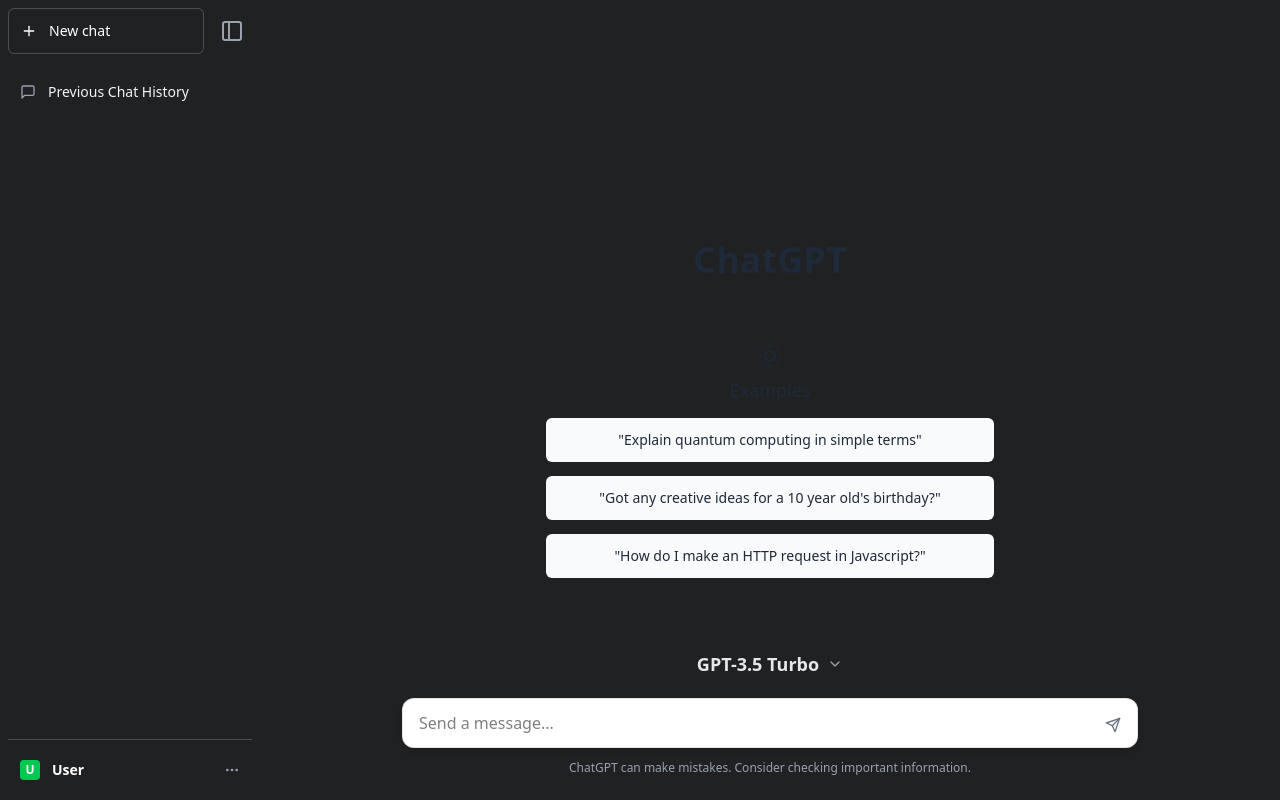
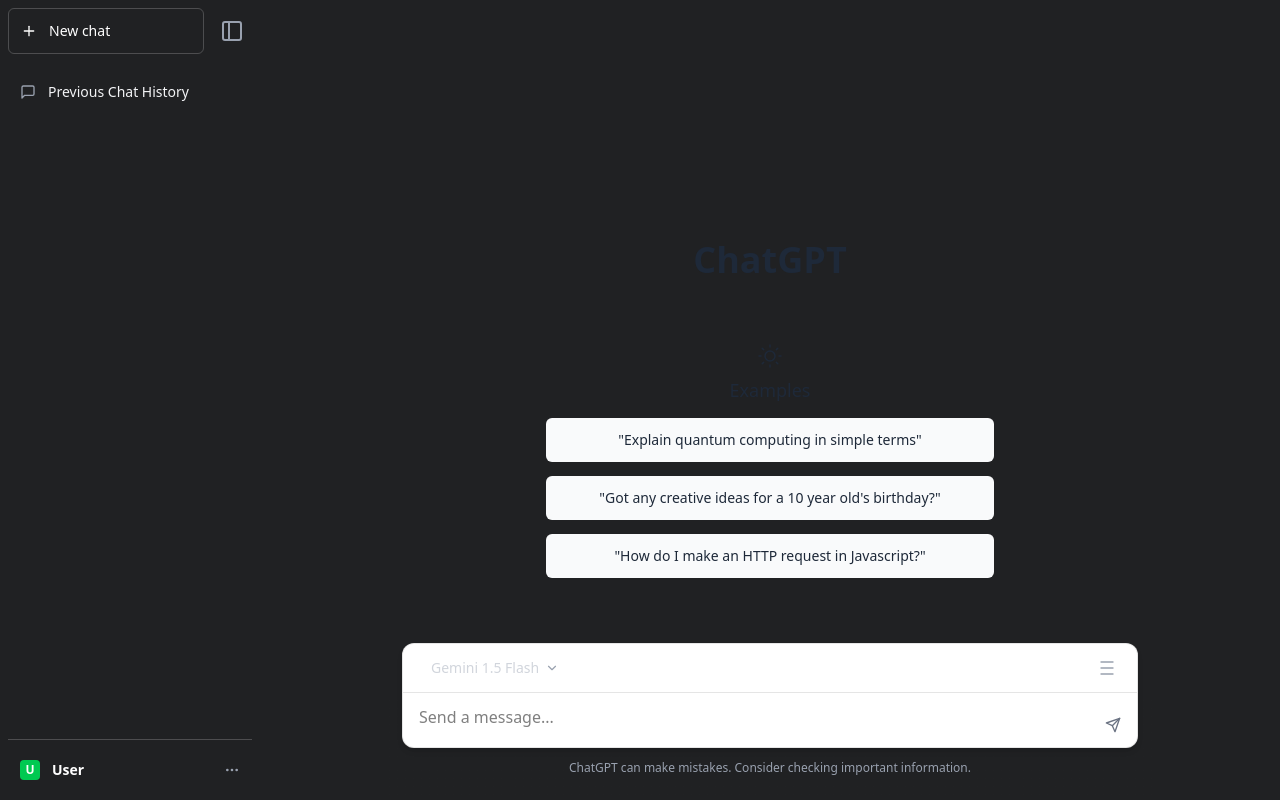
Before and after one commit to C4rlos-asx/IA-con-recuerdos, a React app in the folder frontend/: page / in a window 1280 px wide. Built offline with nearby package versions, Linux system fonts and the light colour scheme; the HTML template or start-up script is replaced by a standard one.

Commit message:
fix de respuestas IA

```diff
--- a/frontend/src/components/ChatArea.jsx
+++ b/frontend/src/components/ChatArea.jsx
@@ -5,9 +5,9 @@
     const [messages, setMessages] = React.useState([]);
     const [isLoading, setIsLoading] = React.useState(false);
     const [selectedModel, setSelectedModel] = React.useState({
-        id: 'gpt-3.5-turbo',
-        name: 'GPT-3.5 Turbo',
-        provider: 'openai'
+        id: 'gemini-1.5-flash-latest',
+        name: 'Gemini 1.5 Flash',
+        provider: 'gemini'
     });
 
     const handleSend = async (text) => {
--- a/frontend/src/components/InputArea.jsx
+++ b/frontend/src/components/InputArea.jsx
@@ -21,12 +21,25 @@
     return (
         <div className="absolute bottom-0 left-0 w-full bg-gradient-to-t from-[#202123] via-[#202123] to-transparent pt-10 pb-6 px-4">
             <div className="relative flex h-full flex-1 items-stretch md:flex-col max-w-3xl mx-auto">
-                {onModelChange && (
-                    <div className="mb-3 flex justify-center w-full z-20">
-                        <ModelSelector onModelChange={onModelChange} selectedModel={selectedModel} />
+                <div className="flex flex-col w-full relative border border-black/10 bg-white dark:border-gray-900/50 dark:text-white dark:bg-[#40414F] rounded-xl shadow-md">
+                    {/* Barra superior con selector de modelo */}
+                    <div className="flex items-center justify-between px-4 py-2 border-b border-black/10 dark:border-gray-700/50">
+                        {onModelChange && (
+                            <ModelSelector onModelChange={onModelChange} selectedModel={selectedModel} />
+                        )}
+                        <div className="flex items-center gap-2">
+                            <button className="p-1.5 hover:bg-white/5 rounded-lg transition-colors">
+                                <svg stroke="currentColor" fill="none" strokeWidth="2" viewBox="0 0 24 24" strokeLinecap="round" strokeLinejoin="round" className="h-4 w-4 text-gray-400" xmlns="http://www.w3.org/2000/svg">
+                                    <line x1="3" y1="3" x2="21" y2="3"></line>
+                                    <line x1="3" y1="12" x2="21" y2="12"></line>
+                                    <line x1="3" y1="21" x2="21" y2="21"></line>
+                                </svg>
+                            </button>
+                        </div>
                     </div>
-                )}
-                <div className="flex flex-col w-full py-3 pl-4 relative border border-black/10 bg-white dark:border-gray-900/50 dark:text-white dark:bg-[#40414F] rounded-xl shadow-md">
+
+                    {/* Área de input */}
+                    <div className="relative py-3 pl-4">
                     <textarea
                         value={input}
                         onChange={(e) => setInput(e.target.value)}
@@ -48,6 +61,7 @@
                             <polygon points="22 2 15 22 11 13 2 9 22 2"></polygon>
                         </svg>
                     </button>
+                    </div>
                 </div>
             </div>
             <div className="px-3 pt-2 text-center text-xs text-gray-400 md:px-4 md:pt-3">
--- a/frontend/src/components/ModelSelector.jsx
+++ b/frontend/src/components/ModelSelector.jsx
@@ -3,9 +3,9 @@
 const ModelSelector = ({ onModelChange, selectedModel: propSelectedModel }) => {
     const [isOpen, setIsOpen] = useState(false);
     const [internalSelectedModel, setInternalSelectedModel] = useState({
-        id: 'gpt-3.5-turbo',
-        name: 'GPT-3.5 Turbo',
-        provider: 'openai'
+        id: 'gemini-1.5-flash-latest',
+        name: 'Gemini 1.5 Flash',
+        provider: 'gemini'
     });
 
     // Usar el modelo del prop si existe, sino usar el interno
@@ -13,15 +13,45 @@
     const menuRef = useRef(null);
 
     const models = {
+        gemini: [
+            {
+                id: 'gemini-1.5-flash-latest',
+                name: 'Gemini 1.5 Flash',
+                description: 'Gratis - Respuestas ultrarrápidas',
+                provider: 'gemini'
+            },
+            {
+                id: 'gemini-1.5-pro-latest',
+                name: 'Gemini 1.5 Pro',
+                description: 'Gratis - Contexto extenso, multimodal',
+                provider: 'gemini'
+            },
+            {
+                id: 'gemini-pro',
+                name: 'Gemini Pro',
+                description: 'Gratis - Versión estándar',
+                provider: 'gemini'
+            },
+        ],
         openai: [
-            { id: 'gpt-3.5-turbo', name: 'GPT-3.5 Turbo', description: 'Gratis - Rápido y económico' },
-            { id: 'gpt-4o-mini', name: 'GPT-4o Mini', description: 'Gratis - Versión optimizada de GPT-4' },
-            { id: 'gpt-4o', name: 'GPT-4o', description: 'Más capaz (requiere créditos)' },
-        ],
-        gemini: [
-            { id: 'gemini-1.5-flash-latest', name: 'Gemini 1.5 Flash', description: 'Gratis - Respuestas ultrarrápidas' },
-            { id: 'gemini-1.5-pro-latest', name: 'Gemini 1.5 Pro', description: 'Gratis - Contexto extenso, multimodal' },
-            { id: 'gemini-pro', name: 'Gemini Pro', description: 'Gratis - Versión estándar' },
+            {
+                id: 'gpt-3.5-turbo',
+                name: 'GPT-3.5 Turbo',
+                description: 'Gratis - Rápido y económico',
+                provider: 'openai'
+            },
+            {
+                id: 'gpt-4o-mini',
+                name: 'GPT-4o Mini',
+                description: 'Gratis - Versión optimizada de GPT-4',
+                provider: 'openai'
+            },
+            {
+                id: 'gpt-4o',
+                name: 'GPT-4o',
+                description: 'Más capaz (requiere créditos)',
+                provider: 'openai'
+            },
         ]
     };
 
@@ -38,67 +68,117 @@
         };
     }, []);
 
-    const handleModelSelect = (modelId, modelName, provider) => {
-        const model = { id: modelId, name: modelName, provider };
-        setInternalSelectedModel(model);
+    const handleModelSelect = (model) => {
+        const modelData = {
+            id: model.id,
+            name: model.name,
+            provider: model.provider
+        };
+        setInternalSelectedModel(modelData);
         setIsOpen(false);
         if (onModelChange) {
-            onModelChange(model);
+            onModelChange(modelData);
         }
     };
 
     return (
         <div className="relative" ref={menuRef}>
             <button
-                className="flex items-center gap-2 text-lg font-semibold text-gray-200 hover:bg-[#2A2B32] px-3 py-2 rounded-md transition-colors"
+                className="flex items-center gap-1.5 text-sm text-gray-300 hover:text-gray-100 px-3 py-1.5 rounded-lg hover:bg-white/5 transition-colors"
                 onClick={() => setIsOpen(!isOpen)}
             >
-                <span>{selectedModel.name}</span>
-                <svg stroke="currentColor" fill="none" strokeWidth="2" viewBox="0 0 24 24" strokeLinecap="round" strokeLinejoin="round" className={`h-4 w-4 text-gray-400 transition-transform ${isOpen ? 'rotate-180' : ''}`} xmlns="http://www.w3.org/2000/svg"><polyline points="6 9 12 15 18 9"></polyline></svg>
+                <span>{selectedModel?.name || 'Gemini 1.5 Flash'}</span>
+                <svg
+                    stroke="currentColor"
+                    fill="none"
+                    strokeWidth="2"
+                    viewBox="0 0 24 24"
+                    strokeLinecap="round"
+                    strokeLinejoin="round"
+                    className={`h-3.5 w-3.5 text-gray-400 transition-transform duration-200 ${isOpen ? 'rotate-180' : ''}`}
+                    xmlns="http://www.w3.org/2000/svg"
+                >
+                    <polyline points="6 9 12 15 18 9"></polyline>
+                </svg>
             </button>
 
             {isOpen && (
-                <div className="absolute top-full left-0 mt-2 w-[320px] bg-[#202123] border border-white/10 rounded-xl shadow-xl overflow-visible z-30 text-white p-1">
+                <div className="absolute bottom-full left-0 mb-2 w-[280px] bg-[#1f1f23] border border-gray-700/50 rounded-lg shadow-2xl overflow-hidden z-50 text-white">
+                    <div className="p-2">
+                        <div className="px-3 py-2 text-xs font-semibold text-gray-400 mb-1">
+                            Elige tu modelo
+                        </div>
+
+                        {/* Gemini Models */}
+                        <div className="px-3 py-2 text-xs font-medium text-gray-500 uppercase">
+                            Gemini
+                        </div>
+                        {models.gemini.map((model) => {
+                            const isSelected = selectedModel?.id === model.id;
+                            return (
+                                <div
+                                    key={model.id}
+                                    className="flex items-center justify-between px-3 py-2.5 hover:bg-white/5 rounded-lg cursor-pointer transition-colors"
+                                    onClick={() => handleModelSelect(model)}
+                                >
+                                    <div className="flex flex-col flex-1 min-w-0">
+                                        <span className="text-sm font-medium text-gray-100">{model.name}</span>
+                                        <span className="text-xs text-gray-400 mt-0.5">{model.description}</span>
+                                    </div>
+                                    {isSelected && (
+                                        <svg
+                                            stroke="currentColor"
+                                            fill="none"
+                                            strokeWidth="2.5"
+                                            viewBox="0 0 24 24"
+                                            strokeLinecap="round"
+                                            strokeLinejoin="round"
+                                            className="h-4 w-4 text-blue-400 flex-shrink-0 ml-2"
+                                            xmlns="http://www.w3.org/2000/svg"
+                                        >
+                                            <polyline points="20 6 9 17 4 12"></polyline>
+                                        </svg>
+                                    )}
+                                </div>
+                            );
+                        })}
+
+                        <div className="h-px bg-gray-700/50 my-2 mx-2"></div>
 
                         {/* OpenAI Models */}
                         <div className="px-3 py-2 text-xs font-medium text-gray-500 uppercase">
                             OpenAI
                         </div>
-
-                    {models.openai.map((model) => (
+                        {models.openai.map((model) => {
+                            const isSelected = selectedModel?.id === model.id;
+                            return (
                                 <div
                                     key={model.id}
-                            className="flex items-center justify-between px-3 py-2.5 hover:bg-[#2A2B32] rounded-md cursor-pointer group"
-                            onClick={() => handleModelSelect(model.id, model.name, 'openai')}
+                                    className="flex items-center justify-between px-3 py-2.5 hover:bg-white/5 rounded-lg cursor-pointer transition-colors"
+                                    onClick={() => handleModelSelect(model)}
                                 >
-                            <div className="flex flex-col">
-                                <span className="text-sm font-medium">{model.name}</span>
-                                <span className="text-xs text-gray-400">{model.description}</span>
+                                    <div className="flex flex-col flex-1 min-w-0">
+                                        <span className="text-sm font-medium text-gray-100">{model.name}</span>
+                                        <span className="text-xs text-gray-400 mt-0.5">{model.description}</span>
                                     </div>
-                            {selectedModel.id === model.id && <svg stroke="currentColor" fill="none" strokeWidth="2" viewBox="0 0 24 24" strokeLinecap="round" strokeLinejoin="round" className="h-4 w-4 text-white" xmlns="http://www.w3.org/2000/svg"><polyline points="20 6 9 17 4 12"></polyline></svg>}
+                                    {isSelected && (
+                                        <svg
+                                            stroke="currentColor"
+                                            fill="none"
+                                            strokeWidth="2.5"
+                                            viewBox="0 0 24 24"
+                                            strokeLinecap="round"
+                                            strokeLinejoin="round"
+                                            className="h-4 w-4 text-blue-400 flex-shrink-0 ml-2"
+                                            xmlns="http://www.w3.org/2000/svg"
+                                        >
+                                            <polyline points="20 6 9 17 4 12"></polyline>
+                                        </svg>
+                                    )}
                                 </div>
-                    ))}
-
-                    <div className="h-px bg-white/10 my-1 mx-2"></div>
-
-                    {/* Google Gemini Models */}
-                    <div className="px-3 py-2 text-xs font-medium text-gray-500 uppercase">
-                        Google Gemini
+                            );
+                        })}
                     </div>
-
-                    {models.gemini.map((model) => (
-                        <div
-                            key={model.id}
-                            className="flex items-center justify-between px-3 py-2.5 hover:bg-[#2A2B32] rounded-md cursor-pointer group"
-                            onClick={() => handleModelSelect(model.id, model.name, 'gemini')}
-                        >
-                            <div className="flex flex-col">
-                                <span className="text-sm font-medium">{model.name}</span>
-                                <span className="text-xs text-gray-400">{model.description}</span>
-                            </div>
-                            {selectedModel.id === model.id && <svg stroke="currentColor" fill="none" strokeWidth="2" viewBox="0 0 24 24" strokeLinecap="round" strokeLinejoin="round" className="h-4 w-4 text-white" xmlns="http://www.w3.org/2000/svg"><polyline points="20 6 9 17 4 12"></polyline></svg>}
-                        </div>
-                    ))}
                 </div>
             )}
         </div>
```
Lines whose indentation alone changed are shown as unchanged.
